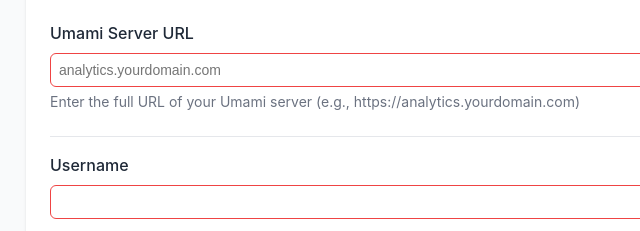
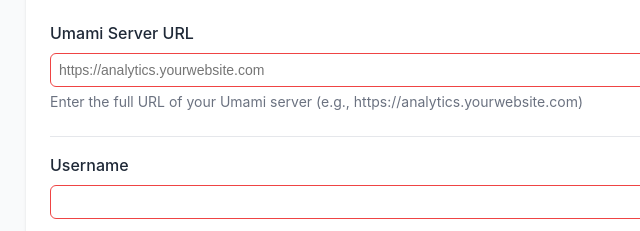
Before and after one commit to 0xjessel/umami-chrome-extension, a website built with webpack: page options/options.html in a window 1280 px wide. Shown: the part 166-397 px from the top of the page, 246-886 px from the left. Built offline with nearby package versions, Linux system fonts and the light colour scheme; some packages are replaced by stand-ins of ours; no server answers.

Commit message:
improve server URL placeholder and help text: add https:// prefix and change 'yourdomain' to 'yourwebsite' for consistency

```diff
--- a/options/options.html
+++ b/options/options.html
@@ -44,10 +44,10 @@
             <label for="baseUrl">Umami Server URL</label>
             <input type="url" id="baseUrl" name="baseUrl" required
                    pattern="https?://.+"
-                   placeholder="analytics.yourdomain.com"
+                   placeholder="https://analytics.yourwebsite.com"
                    title="Please enter a valid URL starting with http:// or https://">
             <div class="validation-message" id="urlValidation"></div>
-            <div class="help-text" id="urlHelp">Enter the full URL of your Umami server (e.g., https://analytics.yourdomain.com)</div>
+            <div class="help-text" id="urlHelp">Enter the full URL of your Umami server (e.g., https://analytics.yourwebsite.com)</div>
           </div>
 
           <div id="selfHostedAuth" class="form-group">
```
